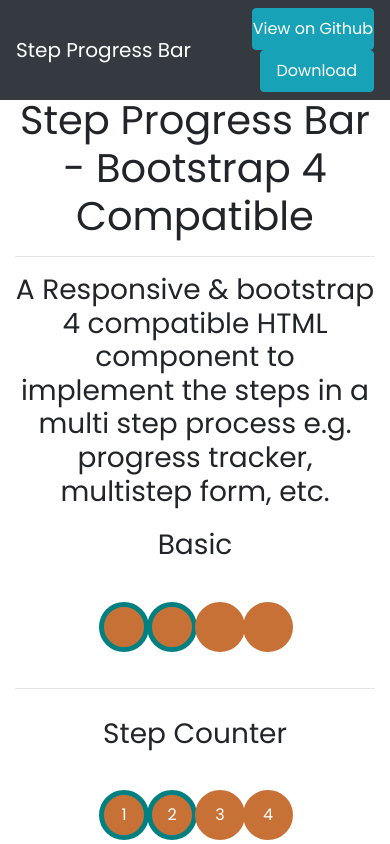
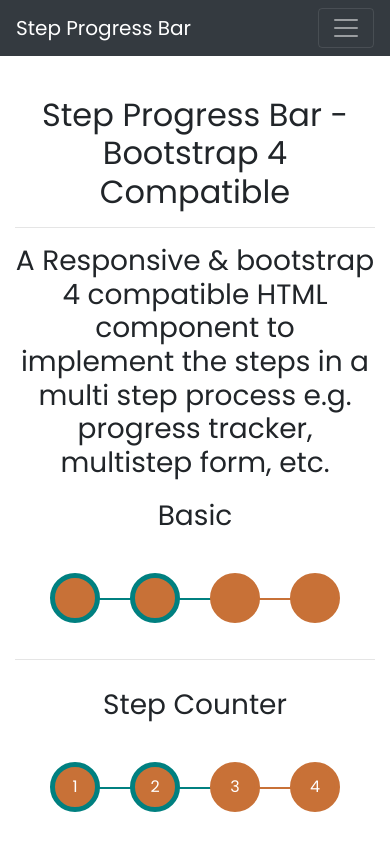
Before and after one commit to rbonweb/step-progress-bar, a plain HTML site: page index.html in a window 390 px wide. Shown: the top 844 px of the page. Drawn offline with nearby package versions, Linux system fonts and the light colour scheme.

Commit message:
Fixed Issues of responsive

```diff
--- a/index.html
+++ b/index.html
@@ -30,25 +30,39 @@
   <body>
     <nav class="navbar navbar-expand-sm bg-dark navbar-dark fixed-top">
       <a class="navbar-brand" href="/">Step Progress Bar</a>
+      <button
+        class="navbar-toggler"
+        type="button"
+        data-toggle="collapse"
+        data-target="#navbarTogglerDemo02"
+        aria-controls="navbarTogglerDemo02"
+        aria-expanded="false"
+        aria-label="Toggle navigation"
+      >
+        <span class="navbar-toggler-icon"></span>
+      </button>
+
+      <div class="collapse navbar-collapse" id="navbarTogglerDemo02">
         <ul class="navbar-nav ml-auto">
-        <li class="nav-item">
+          <li class="nav-item m-2">
             <a
-            class="nav-link btn btn-info text-white"
+              class="nav-link btn btn-info btn-block text-white"
               href="https://github.com/rbonweb/step-progress-bar"
               >View on Github</a
             >
           </li>
-        <li class="nav-item ml-2">
+          <li class="nav-item m-2">
             <a
-            class="nav-link btn btn-info text-white"
+              class="nav-link btn btn-info btn-block text-white"
               href="https://github.com/rbonweb/step-progress-bar/archive/master.zip"
               >Download</a
             >
           </li>
         </ul>
+      </div>
     </nav>
     <div class="container mt-5 pt-5">
-      <h1 class="text-center">
+      <h1 class="h2 text-center">
         Step Progress Bar - Bootstrap 4 Compatible
       </h1>
       <hr />
--- a/main.css
+++ b/main.css
@@ -6,6 +6,7 @@ body {
 
 /* Basic Progress Bar setup*/
 .progressbar {
+  width: 100%;
   margin: 0;
   padding: 0;
   position: relative;
@@ -13,7 +14,7 @@ body {
 }
 .progressbar li {
   list-style-type: none;
-  width: 15%;
+  width: 30%;
   float: left;
   font-size: 1rem;
   position: relative;
```
Lines whose indentation alone changed are shown as unchanged.
